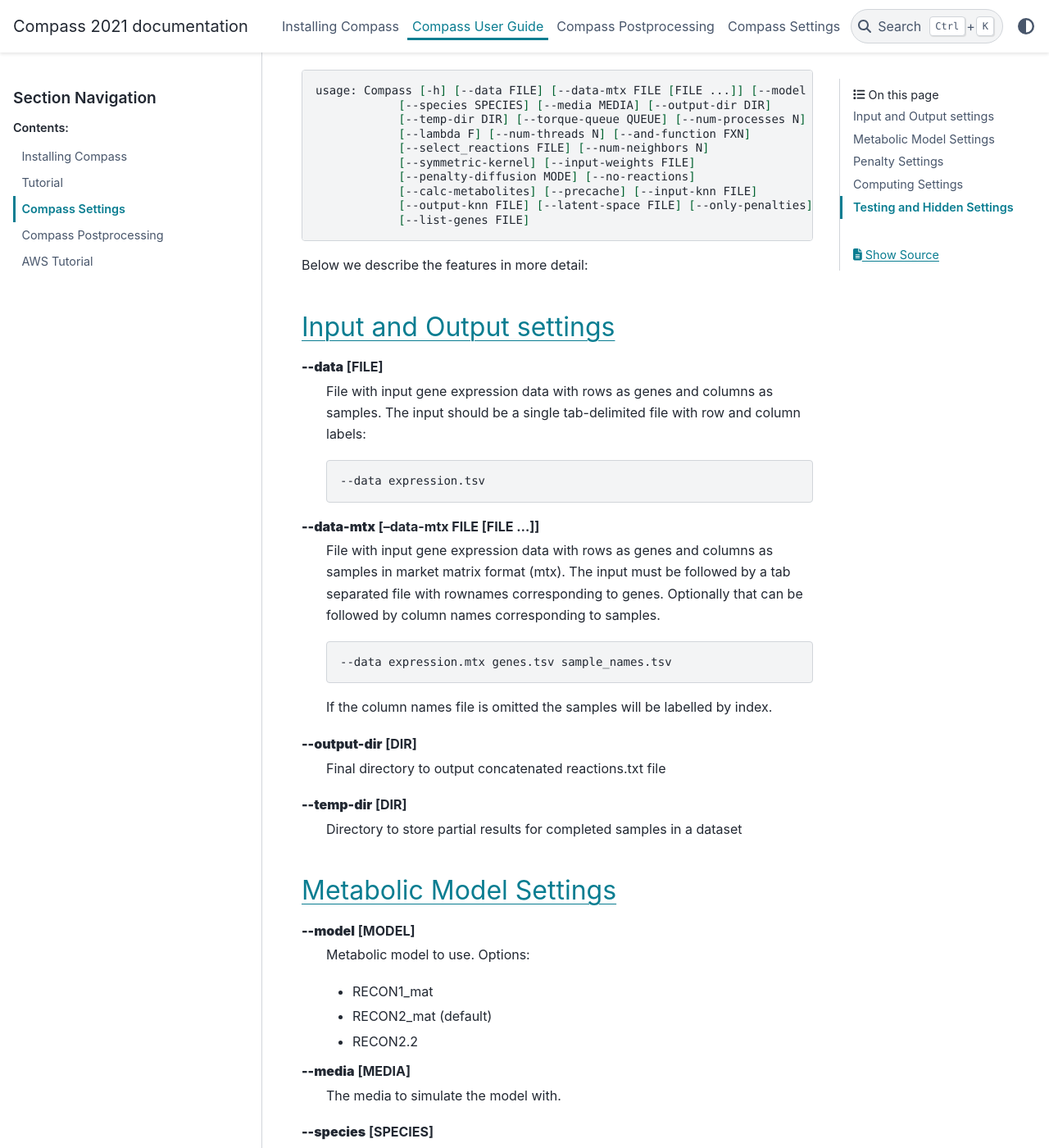
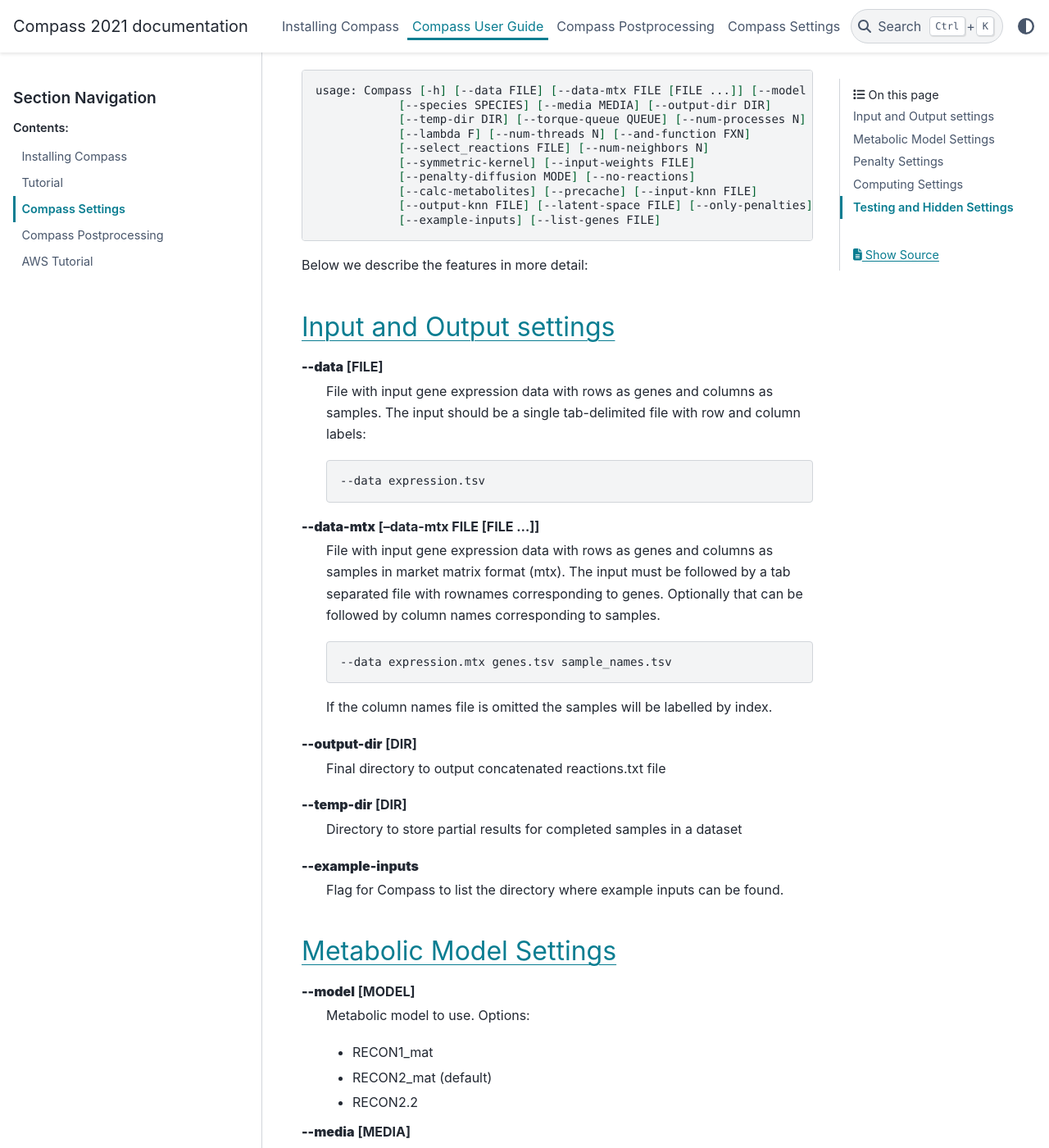
Before and after one commit to YosefLab/Compass, a Sphinx documentation site: the page built from docs_source/source/Compass-Settings.rst, in a window 1280 px wide and 1400 px high, scrolled down 398 px. Shown: the whole window at 82% size. Built offline with Sphinx 7.4.7 and the PyData theme 0.15.4, drawn with Linux system fonts in a browser that asks for light colours.

Commit message:
Added an option to show where the example inputs are and updated documentation with it.

```diff
--- a/docs_source/source/Compass-Settings.rst
+++ b/docs_source/source/Compass-Settings.rst
@@ -17,8 +17,7 @@
                [--penalty-diffusion MODE] [--no-reactions]
                [--calc-metabolites] [--precache] [--input-knn FILE]
                [--output-knn FILE] [--latent-space FILE] [--only-penalties]
-               [--list-genes FILE]
-
+               [--example-inputs] [--list-genes FILE]
 
 
 Below we describe the features in more detail:
@@ -44,12 +43,15 @@
 
    If the column names file is omitted the samples will be labelled by index.
 
-**\-\-output-dir** [DIR]
+**\-\-output\-dir** [DIR]
    Final directory to output concatenated reactions.txt file
 
-**\-\-temp-dir** [DIR]
+**\-\-temp\-dir** [DIR]
    Directory to store partial results for completed
    samples in a dataset
+
+**\-\-example\-inputs**
+   Flag for Compass to list the directory where example inputs can be found.
 
 Metabolic Model Settings
 ------------------------
--- a/docs_source/source/tutorial.rst
+++ b/docs_source/source/tutorial.rst
@@ -19,13 +19,13 @@
 Example input
 ^^^^^^^^^^^^^
 
-You can find an example input in tab-delimited format (tsv) and market matrix format (mtx) on this github repo under `compass/Resources/Test-Data <https://github.com/YosefLab/Compass/tree/master/compass/Resources/Test-Data>`__.
+You can find example inputs in tab-delimited format (tsv) and market matrix format (mtx) on this github repo under `compass/Resources/Test-Data <https://github.com/YosefLab/Compass/tree/master/compass/Resources/Test-Data>`__.
 
-The file will exist locally as well under the Compass install directory which will generally be stored in Python's ``site-packages`` folder (this might vary depending on your python setup). The site-packages directory will be listed by running this command:
+These files will exist locally as well under the Compass install directory which can be found by running:
 
 .. code:: bash
 
-   python -c 'import site; print(site.getsitepackages())'
+   compass --example-inputs
 
 Running Compass
 ---------------
```
Also changed, not shown: 2 other files.
